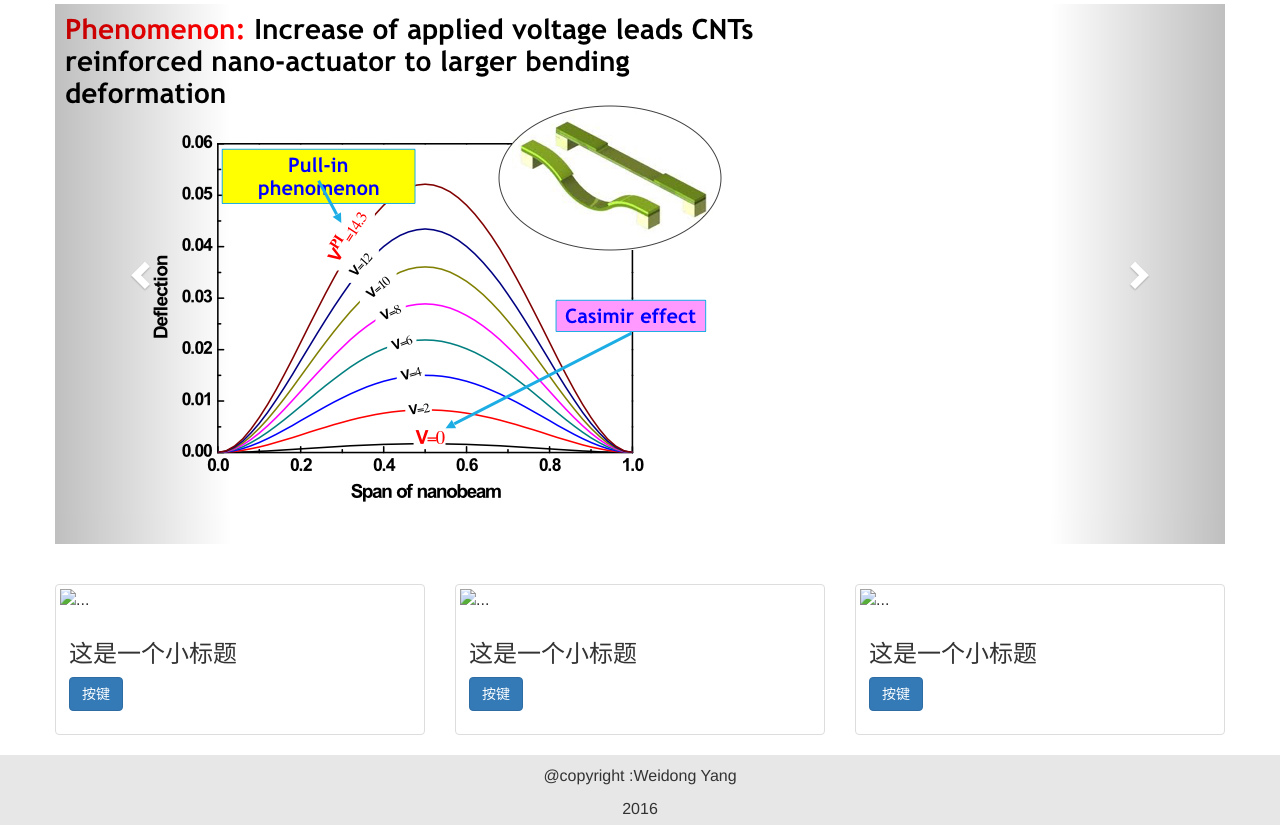
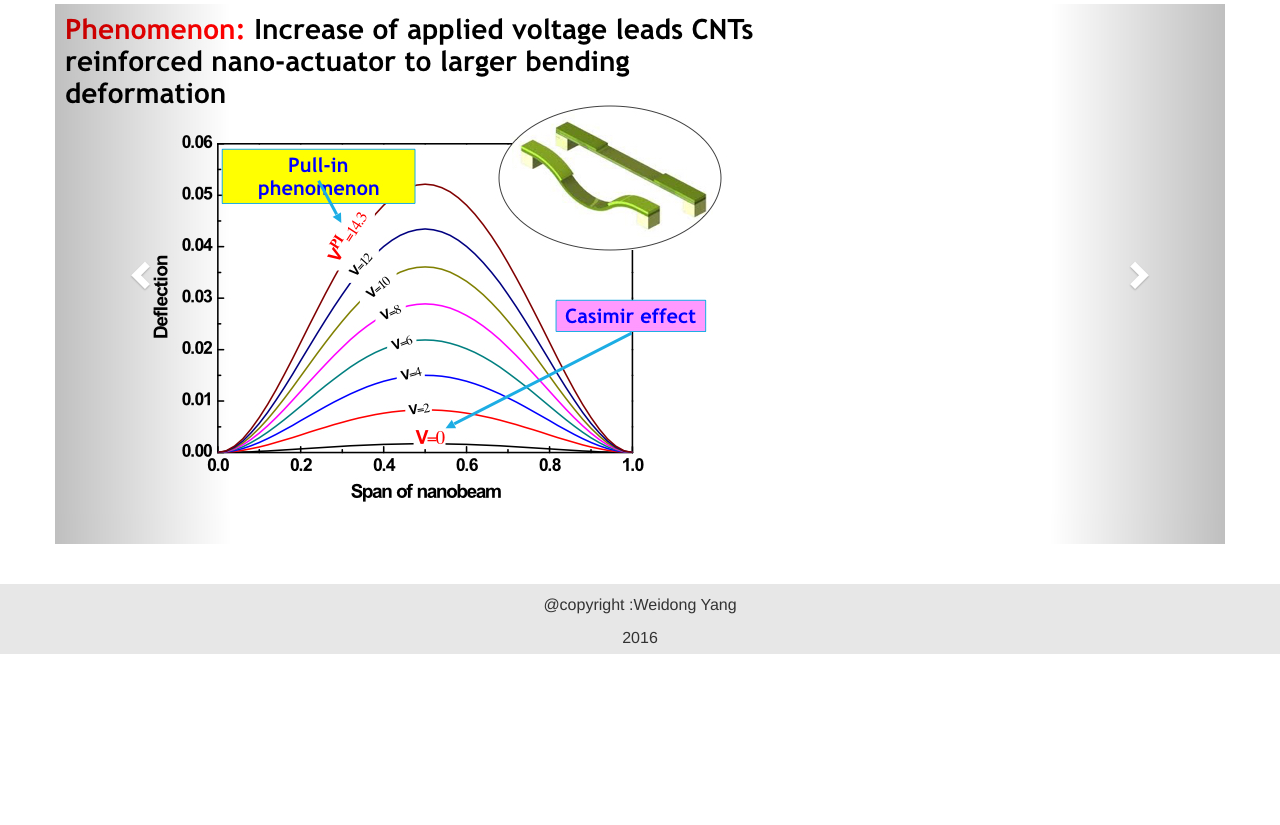
Before and after one commit to ga20/yang, a plain HTML site: page index.html in a window 1280 px wide. Shown: the part 495-1320 px from the top of the page. After the commit the page ends 1149 px from the top, so only its background shows below. Drawn offline with Linux system fonts and the light colour scheme.

Commit message:
Update index.html

```diff
--- a/index.html
+++ b/index.html
@@ -98,48 +98,11 @@
     <span class="sr-only">Next</span>
   </a>
 </div>
-<div class="row">
-  <div class="col-sm-6 col-md-4">
-    <div class="thumbnail">
-      <img src="..." alt="...">
-      <div class="caption">
-        <h3>这是一个小标题</h3>
-        <p></p>
-        <p><a href="#" class="btn btn-primary" role="button">按键</a> </p>
-      </div>
-    </div>
 
-  </div>
-  <div class="col-sm-6 col-md-4">
-    <div class="thumbnail">
-      <img src="..." alt="...">
-      <div class="caption">
-        <h3>这是一个小标题</h3>
-        <p></p>
-        <p><a href="#" class="btn btn-primary" role="button">按键</a> </p>
-      </div>
-    </div>
-
-  </div>
-  <div class="col-sm-6 col-md-4">
-    <div class="thumbnail">
-      <img src="..." alt="...">
-      <div class="caption">
-        <h3>这是一个小标题</h3>
-        <p></p>
-        <p><a href="#" class="btn btn-primary" role="button">按键</a> </p>
-      </div>
-    </div>
-
-  </div>
-</div>
+</div><!-- row -->
 
 
-
-        </div><!-- row -->
-
-
-    </div><!-- container -->
+</div><!-- container -->
 
 <div class="re-bottom">
     <p> @copyright :Weidong Yang  </p>
```
